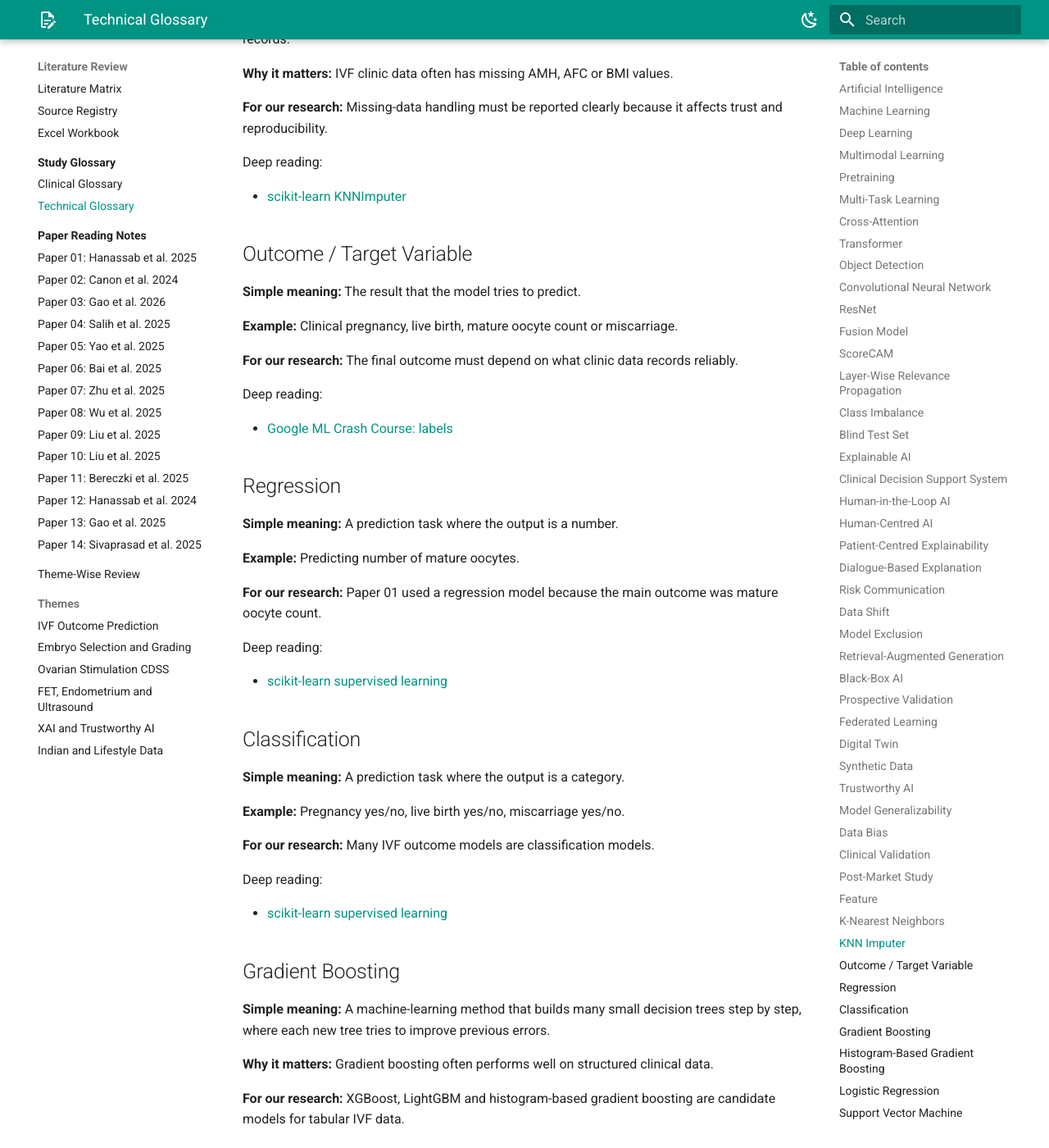
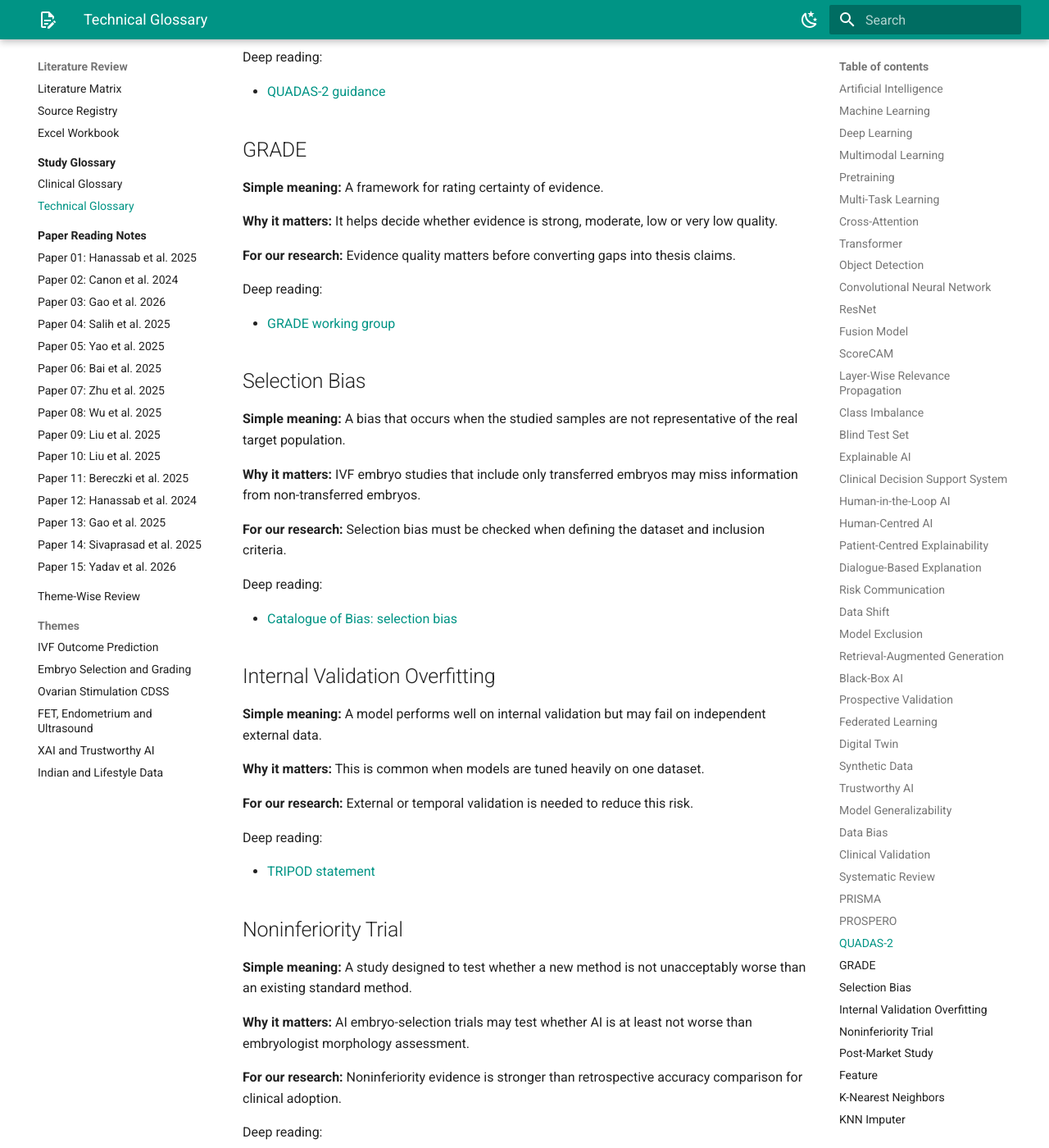
Before and after one commit to ashwinikalantre/ivf-phd-research, an MkDocs documentation site: the page built from docs/glossary/technical-glossary.md, in a window 1280 px wide and 1400 px high, scrolled down 13124 px. Shown: the whole window at 82% size. Built offline with MkDocs 1.6.1 and Material for MkDocs 9.7.7, drawn with Linux system fonts in a browser that asks for light colours; some of the changed text lies outside the part shown.

Commit message:
Add fifteenth paper reading note

```diff
--- a/docs/glossary/technical-glossary.md
+++ b/docs/glossary/technical-glossary.md
@@ -421,6 +421,102 @@ Deep reading:
 Deep reading:
 
 - [TRIPOD statement](https://www.tripod-statement.org/)
+
+## Systematic Review
+
+**Simple meaning:** A structured review that follows a planned method to search, select and analyze studies.
+
+**Why it matters:** It gives stronger synthesis evidence than a narrative review when conducted rigorously.
+
+**For our research:** Systematic reviews help confirm repeated gaps across many papers.
+
+Deep reading:
+
+- [Cochrane systematic review guidance](https://training.cochrane.org/handbook)
+
+## PRISMA
+
+**Simple meaning:** Reporting guidance for systematic reviews and meta-analyses.
+
+**Why it matters:** It improves transparency in how studies were searched, selected and reported.
+
+**For our research:** PRISMA-style thinking helps keep our literature review systematic.
+
+Deep reading:
+
+- [PRISMA statement](https://www.prisma-statement.org/)
+
+## PROSPERO
+
+**Simple meaning:** An international database where systematic review protocols can be registered.
+
+**Why it matters:** Registration improves transparency and reduces selective reporting.
+
+**For our research:** Registered reviews are useful synthesis sources when judging evidence quality.
+
+Deep reading:
+
+- [PROSPERO](https://www.crd.york.ac.uk/prospero/)
+
+## QUADAS-2
+
+**Simple meaning:** A tool for assessing risk of bias and applicability in diagnostic accuracy studies.
+
+**Why it matters:** AI prediction studies often behave like diagnostic/prognostic tests and need bias assessment.
+
+**For our research:** QUADAS-2 helps interpret whether high model performance is trustworthy.
+
+Deep reading:
+
+- [QUADAS-2 guidance](https://www.bristol.ac.uk/population-health-sciences/projects/quadas/quadas-2/)
+
+## GRADE
+
+**Simple meaning:** A framework for rating certainty of evidence.
+
+**Why it matters:** It helps decide whether evidence is strong, moderate, low or very low quality.
+
+**For our research:** Evidence quality matters before converting gaps into thesis claims.
+
+Deep reading:
+
+- [GRADE working group](https://www.gradeworkinggroup.org/)
+
+## Selection Bias
+
+**Simple meaning:** A bias that occurs when the studied samples are not representative of the real target population.
+
+**Why it matters:** IVF embryo studies that include only transferred embryos may miss information from non-transferred embryos.
+
+**For our research:** Selection bias must be checked when defining the dataset and inclusion criteria.
+
+Deep reading:
+
+- [Catalogue of Bias: selection bias](https://catalogofbias.org/biases/selection-bias/)
+
+## Internal Validation Overfitting
+
+**Simple meaning:** A model performs well on internal validation but may fail on independent external data.
+
+**Why it matters:** This is common when models are tuned heavily on one dataset.
+
+**For our research:** External or temporal validation is needed to reduce this risk.
+
+Deep reading:
+
+- [TRIPOD statement](https://www.tripod-statement.org/)
+
+## Noninferiority Trial
+
+**Simple meaning:** A study designed to test whether a new method is not unacceptably worse than an existing standard method.
+
+**Why it matters:** AI embryo-selection trials may test whether AI is at least not worse than embryologist morphology assessment.
+
+**For our research:** Noninferiority evidence is stronger than retrospective accuracy comparison for clinical adoption.
+
+Deep reading:
+
+- [FDA non-inferiority clinical trials guidance](https://www.fda.gov/regulatory-information/search-fda-guidance-documents/non-inferiority-clinical-trials)
 
 ## Post-Market Study
 
--- /dev/null
+++ b/docs/paper-notes/paper-15-yadav-2026-systematic-review-live-birth.md
@@ -0,0 +1,245 @@
+# Paper 15: Systematic Review of AI-Based Live-Birth Prediction in IVF
+
+## Citation
+
+Yadav, R., Banerjee, D., & James Raj K. (2026). **AI-based live birth prediction in IVF cycles: a systematic review without meta-analysis of model performance and validation**. *Middle East Fertility Society Journal*, 31, Article 44.
+
+DOI: [https://doi.org/10.1186/s43043-026-00334-0](https://doi.org/10.1186/s43043-026-00334-0)
+
+Source checked: [Springer Nature article page](https://link.springer.com/article/10.1186/s43043-026-00334-0)
+
+Evidence note:
+
+This paper was published on **19 May 2026**, so it is outside the original 2021-2025 paper window. It is still useful as synthesis evidence because it reviews AI-based live-birth prediction studies up to January 2026 and directly summarizes validation and bias issues relevant to our PhD.
+
+Related study terms:
+
+- [Systematic review](../glossary/technical-glossary.md#systematic-review)
+- [PRISMA](../glossary/technical-glossary.md#prisma)
+- [PROSPERO](../glossary/technical-glossary.md#prospero)
+- [QUADAS-2](../glossary/technical-glossary.md#quadas-2)
+- [GRADE](../glossary/technical-glossary.md#grade)
+- [Selection bias](../glossary/technical-glossary.md#selection-bias)
+- [Internal validation overfitting](../glossary/technical-glossary.md#internal-validation-overfitting)
+- [Noninferiority trial](../glossary/technical-glossary.md#noninferiority-trial)
+
+## Why This Paper Matters
+
+This paper is important because it systematically reviews AI models that predict **live birth**, which is one of the strongest IVF outcomes.
+
+It is especially useful for our PhD because it does not only ask whether models have high AUC. It examines:
+
+- model architecture
+- input modality
+- validation methodology
+- risk of bias
+- clinical utility
+- prospective evidence
+
+This supports our repeated gap: IVF-AI models often show promising retrospective performance, but clinical translation is limited by validation, bias and deployment evidence.
+
+## Research Objective
+
+The review aimed to evaluate diagnostic performance and validation methodologies of AI-based predictive models for achieving live birth after IVF cycles.
+
+## Study Design and Dataset
+
+| Item | Extracted Information |
+| --- | --- |
+| Article type | Systematic review without meta-analysis |
+| Reporting guideline | PRISMA 2020 |
+| Protocol registration | PROSPERO CRD420261298569 |
+| Search period | January 2010 to January 2026 |
+| Databases | PubMed/MEDLINE, Scopus, EMBASE, Web of Science, CENTRAL |
+| Included studies | 23 primary clinical studies |
+| Study designs included | 20 retrospective cohort studies, 2 prospective cohort studies, 1 randomized controlled trial |
+| Validation datasets | Around 45,000 embryos/cycles across validation cohorts |
+| Training datasets | More than 200,000 embryos/cycles |
+| Risk of bias tool | QUADAS-2 |
+| Certainty assessment | Modified GRADE approach |
+| Meta-analysis | Not performed due to heterogeneity |
+
+Confidence: **High**
+
+## Inclusion and Exclusion Scope
+
+Included studies:
+
+- original research articles
+- AI/ML models for embryo assessment or IVF outcome prediction
+- patients undergoing IVF/ICSI with embryo transfer
+- live birth as primary, secondary or follow-up outcome
+- quantitative performance metrics reported
+
+Excluded studies:
+
+- reviews, commentaries, editorials
+- conference abstracts without full text
+- non-embryological AI applications unless directly linked to embryo-related live birth/pregnancy prediction
+- animal, in vitro and simulation studies
+- studies without clinical outcome data
+- studies without quantitative predictive metrics
+
+Confidence: **High**
+
+## Data Extracted By Review Authors
+
+The review extracted:
+
+- study characteristics
+- population characteristics
+- sample size
+- maternal age
+- BMI
+- infertility etiology
+- IVF indications
+- AI architecture
+- input modality
+- training data size
+- number of centers
+- validation approach
+- outcome definitions
+- diagnostic accuracy metrics
+- comparator performance
+- calibration, generalizability and subgroup analyses
+- risk of bias
+
+Confidence: **High**
+
+## Main Findings
+
+### Included study distribution
+
+| Study Type | Count |
+| --- | ---: |
+| Retrospective cohort | 20 |
+| Prospective cohort | 2 |
+| Randomized controlled trial | 1 |
+
+Geographic distribution:
+
+- Asia: 12 studies, 52%
+- Europe: 5 studies, 22%
+- North America: 2 studies, 9%
+- multicentre international collaborations: 3 studies, 13%
+- Australia: 1 study, 4%
+
+### Model-performance synthesis
+
+| Model/Input Type | Reported Performance Summary |
+| --- | --- |
+| Multimodal models | Highest performance; up to AUC 0.97, accuracy 74-82% |
+| Time-lapse models | AUC 0.64-0.97; accuracy 64-78% |
+| Clinical-variable-only models | AUC 0.70-0.80; accuracy 76-78% |
+| Static image models | Lowest accuracy range, 62-69% |
+| Center-based models | Outperformed national registry-based models |
+
+### Prospective/RCT evidence
+
+The review notes that the single prospective double-blind randomized controlled trial comparing iDAScore with traditional morphology did **not** demonstrate noninferiority, with clinical pregnancy rates of 46.5% versus 48.2%.
+
+Confidence: **High**
+
+## Limitations / Cautions Stated By Authors
+
+The authors conclude that:
+
+| Limitation / caution | Meaning |
+| --- | --- |
+| Evidence heavily retrospective | Most included studies were retrospective cohorts. |
+| Selection bias risk | Retrospective embryo studies may include only transferred embryos. |
+| Internal validation overfitting | Some models may perform well internally but fail externally. |
+| Heterogeneity | Models, datasets, outcomes and validation methods differ widely. |
+| Prospective RCT evidence is weak | Independent clinical superiority/noninferiority is not proven. |
+| AI should be supplementary | Current evidence supports AI as a supplementary embryologist tool only. |
+
+Confidence: **High**
+
+## Hidden Limitations / Our Critical View
+
+These are our PhD-analysis points.
+
+| Critical Point | Why It Matters |
+| --- | --- |
+| Outside original target window | Use as synthesis support, not as a core 2021-2025 paper. |
+| Review focuses heavily on embryo assessment/live birth | It is highly relevant, but not a full CDSS implementation review. |
+| No meta-analysis | Results are descriptive because studies are heterogeneous. |
+| Some included studies extend beyond our period | Need careful citation if our review chapter says 2021-2025 only. |
+| AI as supplementary tool | Supports conservative framing: decision support, not replacement. |
+
+Confidence: **High/Medium**
+
+## Future Work Suggested
+
+The review supports future work in:
+
+- prospective multicenter studies
+- randomized controlled trials
+- standardized outcome definitions
+- better reporting of calibration and fairness
+- external validation
+- subgroup validation
+- transparent and explainable model reporting
+- avoiding selection bias in transferred-embryo datasets
+- evaluating real clinical utility before deployment
+
+Confidence: **High**
+
+## Gap Contribution
+
+| Gap Category | Supported? | Explanation |
+| --- | --- | --- |
+| Need external validation | Yes | Internal validation overfitting is a central issue. |
+| Need prospective/RCT validation | Yes | RCT evidence is limited and not clearly positive. |
+| Selection bias gap | Yes | Retrospective transferred-embryo datasets can bias conclusions. |
+| Trustworthy AI gap | Yes | The review stresses validation and transparent reporting. |
+| Need multimodal data | Yes | Multimodal models showed strongest performance. |
+| Real-world deployment gap | Yes | Current evidence supports supplementary use only. |
+| Clinical decision support gap | Partial | It supports decision-support framing but is focused on model evidence. |
+
+## Usefulness For Our PhD
+
+Relevance: **High as synthesis, outside original year window**
+
+This paper is valuable because it confirms many repeated gaps we have already seen across individual papers:
+
+- retrospective evidence dominates
+- selection bias is common
+- external validation is limited
+- high AUC does not prove clinical utility
+- multimodal models are promising but need stronger validation
+- AI should currently support, not replace, embryologists
+
+It is especially useful in the literature-review conclusion and gap-analysis section.
+
+## How We Can Cite This Paper In Thesis
+
+Thesis-ready sentence:
+
+> Yadav et al. (2026) systematically reviewed AI-based live-birth prediction models in IVF and found that multimodal approaches reported the strongest performance, but the evidence base was dominated by retrospective studies with heterogeneous validation methods and risk of selection bias.
+
+Gap-support sentence:
+
+> The review concluded that prospective RCT evidence has not yet established independent superiority or noninferiority of AI-based IVF prediction, supporting the need for externally validated, transparent and clinically evaluated decision-support frameworks.
+
+## What This Paper Does Not Prove
+
+This paper does not prove that:
+
+- AI improves live-birth rates in routine IVF care.
+- multimodal models are always better in every clinic.
+- embryo AI should replace embryologists.
+- retrospective AUC values are enough for deployment.
+- the reviewed evidence directly applies to Indian IVF clinics.
+
+## Source Confidence Summary
+
+| Section | Confidence |
+| --- | --- |
+| Citation | High |
+| Review design | High |
+| Included study counts | High |
+| Model-performance ranges | High |
+| Limitations/conclusions | High |
+| Dataset/model metrics for individual studies | Medium unless original studies are checked |
+| Connection to our PhD | High |
--- a/mkdocs.yml
+++ b/mkdocs.yml
@@ -105,6 +105,7 @@ nav:
           - "Paper 12: Hanassab et al. 2024": paper-notes/paper-12-hanassab-2024-ai-personalize-art.md
           - "Paper 13: Gao et al. 2025": paper-notes/paper-13-gao-2025-open-challenges-ai-ivf.md
           - "Paper 14: Sivaprasad et al. 2025": paper-notes/paper-14-sivaprasad-2025-patient-centred-xai.md
+          - "Paper 15: Yadav et al. 2026": paper-notes/paper-15-yadav-2026-systematic-review-live-birth.md
       - Theme-Wise Review: research-design/theme-wise-review.md
       - Themes:
           - IVF Outcome Prediction: research-design/themes/ivf-outcome-prediction.md
```
Also changed, not shown: docs/paper-notes/index.md (+1 -0 lines).
